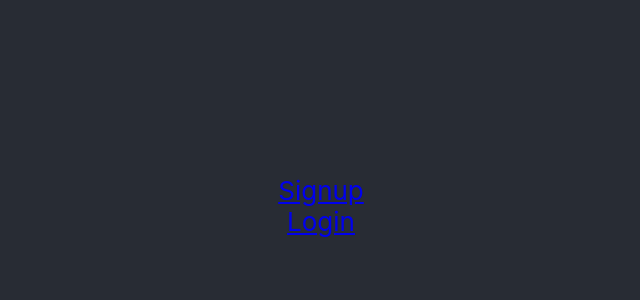
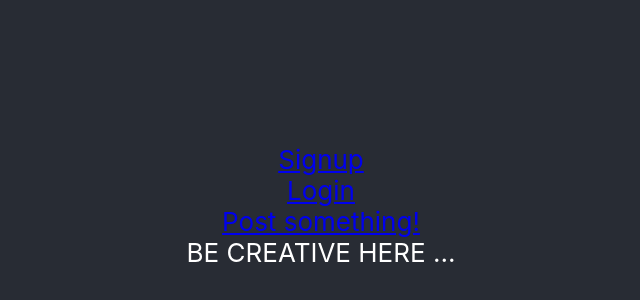
Before and after one commit to Reinoptland/coders-network-42, a React (Create React App) app: page /newpost in a window 1280 px wide. Shown: the part 194-494 px from the top of the page, without its empty margins (319-959 px from the left). Built offline with nearby package versions, Linux system fonts and the light colour scheme.

Commit message:
Make page for creating post

```diff
--- a/src/App.js
+++ b/src/App.js
@@ -4,6 +4,7 @@ import { Switch, Route, Link } from "react-router-dom";
 import HomePage from "./pages/HomePage";
 import SignUpPage from "./pages/SignUpPage";
 import LoginPage from "./pages/LoginPage";
+import CreateBlogPost from "./pages/CreateBlogPost";
 
 function App() {
   return (
@@ -11,9 +12,11 @@ function App() {
       <header className="App-header">
         <Link to="/signup">Signup</Link>
         <Link to="/login">Login</Link>
+        <Link to="/newpost">Post something!</Link>
         <Switch>
           <Route path="/signup" component={SignUpPage} />
           <Route path="/login" component={LoginPage} />
+          <Route path="/newpost" component={CreateBlogPost} />
           <Route path="/" exact component={HomePage} />
         </Switch>
       </header>
--- /dev/null
+++ b/src/pages/CreateBlogPost/index.js
@@ -0,0 +1,5 @@
+import React from "react";
+
+export default function CreateBlogPost() {
+  return <div>BE CREATIVE HERE ...</div>;
+}
```
Also changed, not shown: 1 other file (tests, documents, lock files or other folders).
